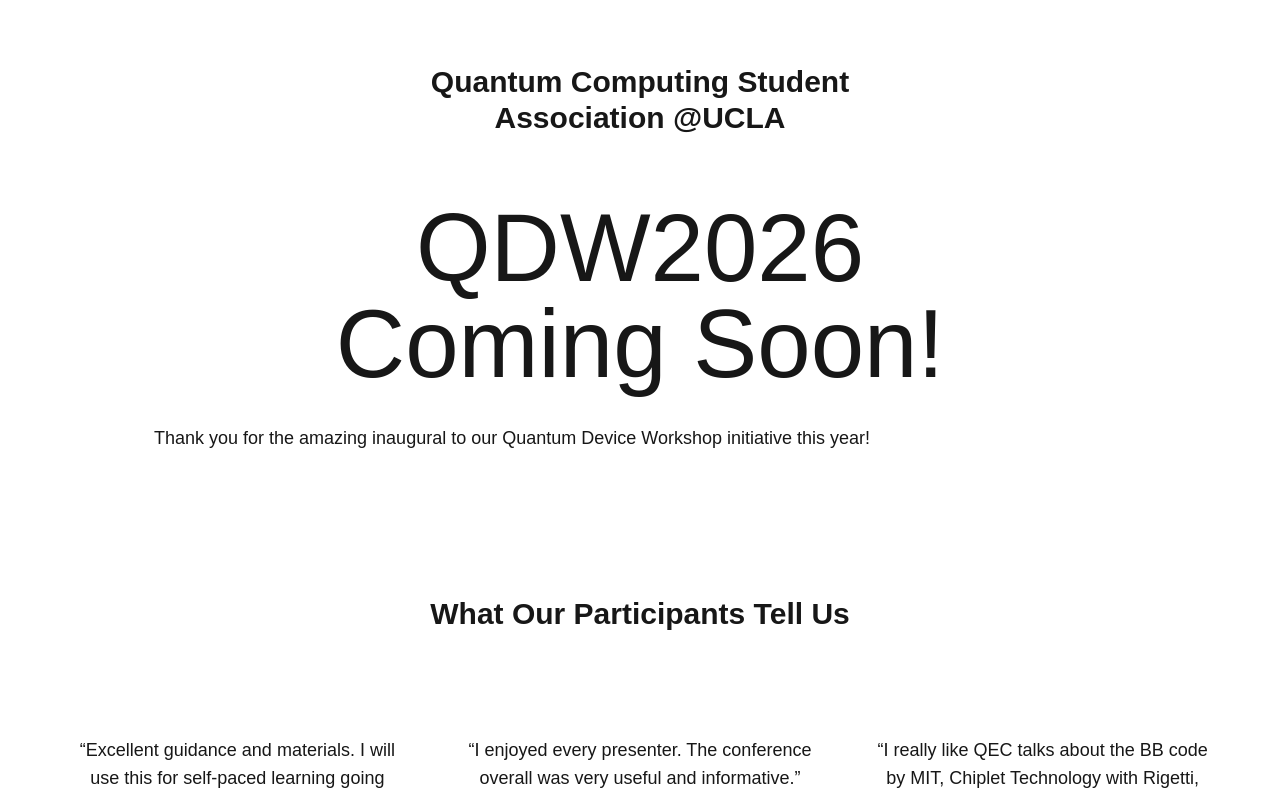
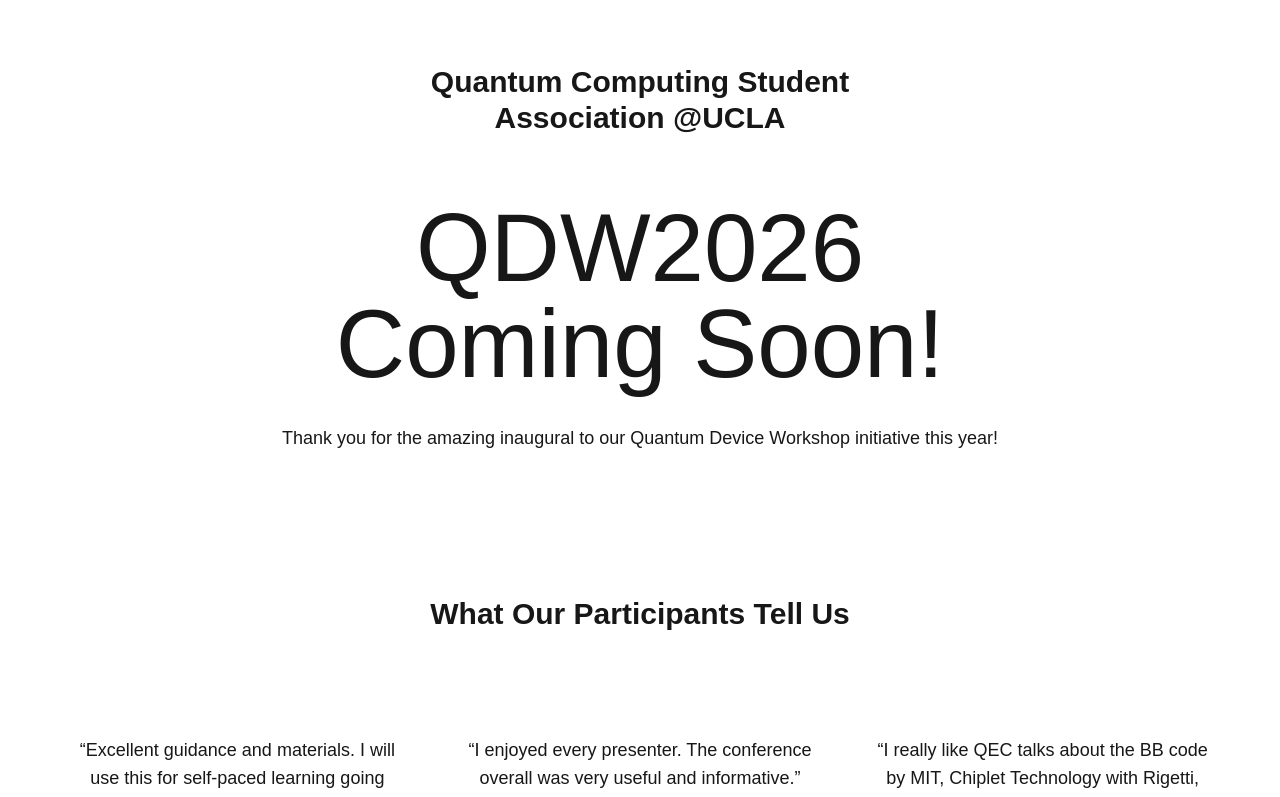
Before and after one commit to qcsa-at-ucla/qcsa, a Next.js app: page / in a window 1280 px wide. Shown: the top 797 px of the page. Built offline with nearby package versions, Linux system fonts and the light colour scheme.

Commit message:
made Thank you for the amazing inaugural to our Quantum Device Workshop initiative this year! centered

```diff
--- a/src/app/Components/PageHead.tsx
+++ b/src/app/Components/PageHead.tsx
@@ -4,14 +4,14 @@ export default function PageHead(){
             <div className='text-xl sm:text-2xl md:text-3xl font-semibold m-8 sm:m-12 md:m-16'>
                 <h2>Quantum Computing Student</h2>
                 <h2>Association @UCLA</h2>
-            </div>
-
-            <div className='text-4xl sm:text-6xl md:text-7xl lg:text-8xl m-4 sm:m-6 md:m-8'>
+            </div>            <div className='text-4xl sm:text-6xl md:text-7xl lg:text-8xl m-4 sm:m-6 md:m-8'>
                 <h1>QDW2026</h1>
                 <h1>Coming Soon!</h1>
             </div>
 
-            <p className='m-4 sm:m-6 md:m-8 text-sm sm:text-base md:text-lg max-w-4xl mx-auto'>Thank you for the amazing inaugural to our Quantum Device Workshop initiative this year!</p>
+            <div className='m-4 sm:m-6 md:m-8 flex justify-center'>
+                <p className='text-sm sm:text-base md:text-lg max-w-4xl text-center'>Thank you for the amazing inaugural to our Quantum Device Workshop initiative this year!</p>
+            </div>
 
         </section>
     );
```
